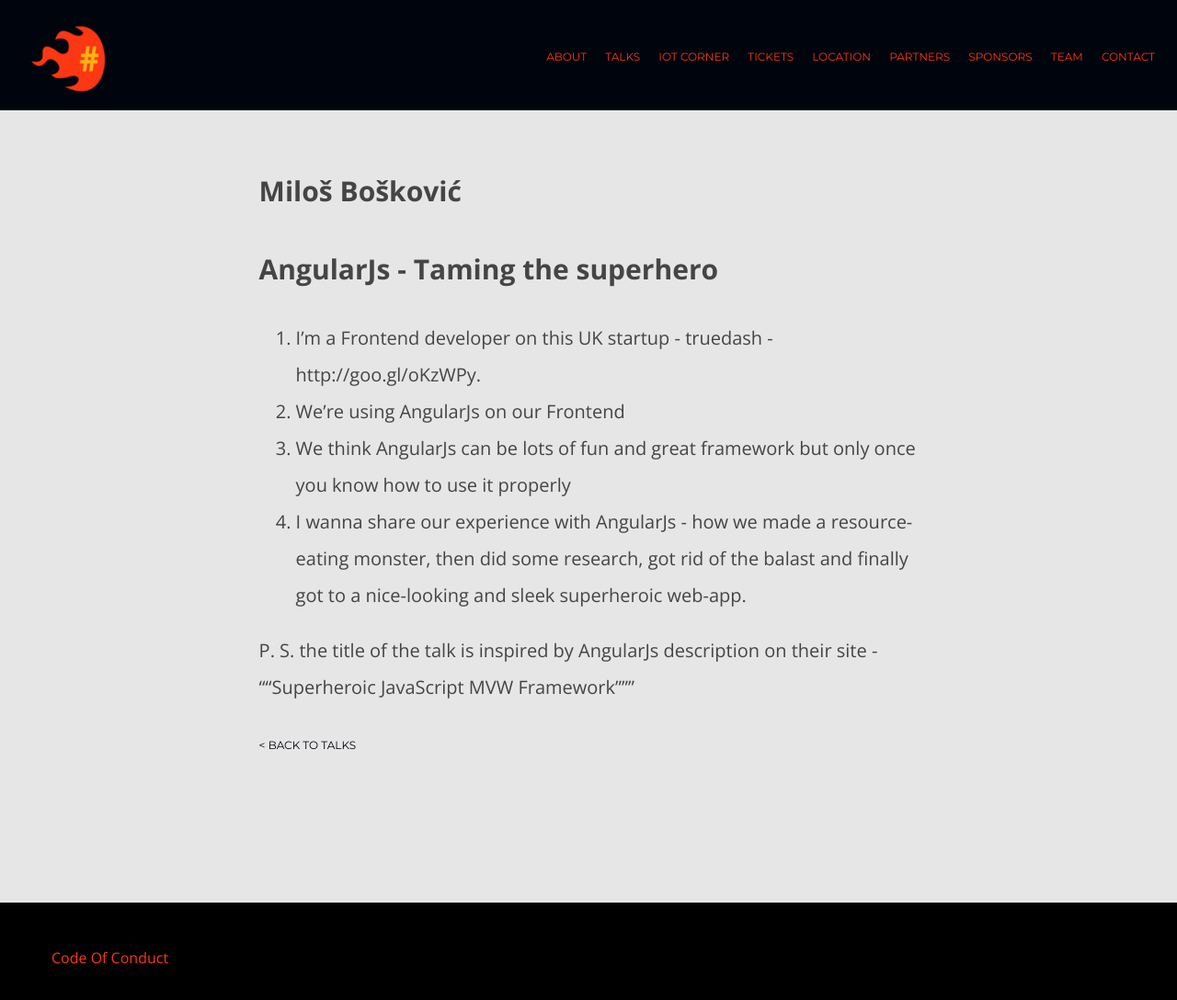
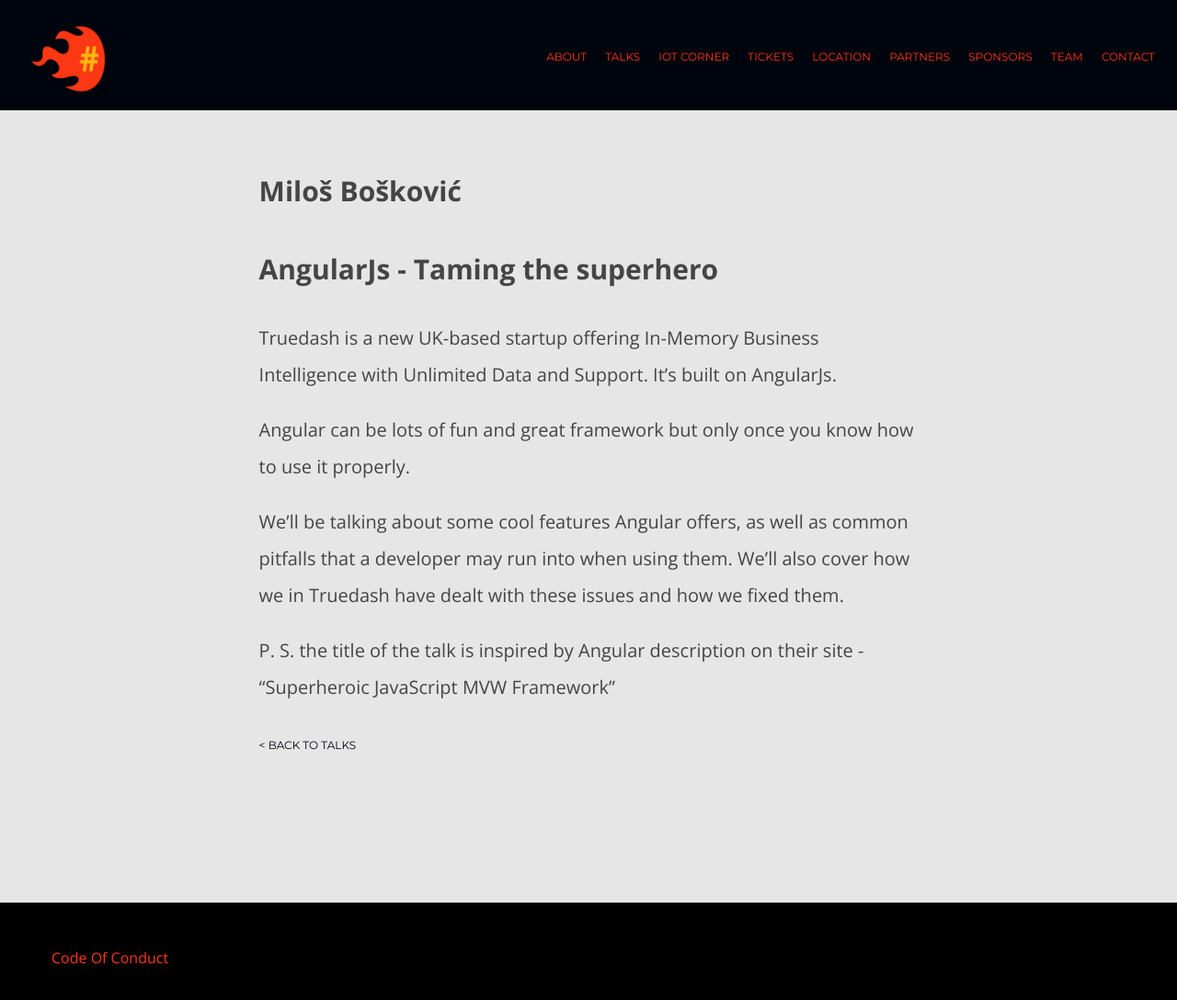
Before and after one commit to webcampsi/mb2015, a Jekyll site: the page built from _posts/2015-02-21-Milos-Boskovic.md, in a window 1280 px wide and 1102 px high. Shown: the top 1088 px of the window at 92% size. Built offline with Jekyll 4.4.1, drawn with Linux system fonts in a browser that asks for light colours.

Commit message:
update talk description

```diff
--- a/_posts/2015-02-21-Milos-Boskovic.md
+++ b/_posts/2015-02-21-Milos-Boskovic.md
@@ -7,9 +7,10 @@
 layout: talks
 ---
 
-1. I'm a Frontend developer on this UK startup - truedash - http://goo.gl/oKzWPy.
-2. We're using AngularJs on our Frontend
-3. We think AngularJs can be lots of fun and great framework but only once you know how to use it properly
-4. I wanna share our experience with AngularJs - how we made a resource-eating monster, then did some research, got rid of the balast and finally got to a nice-looking and sleek superheroic web-app.
+Truedash is a new UK-based startup offering In-Memory Business Intelligence with Unlimited Data and Support. It's built on AngularJs.
 
-P. S. the title of the talk is inspired by AngularJs description on their site - ""Superheroic JavaScript MVW Framework"""
+Angular can be lots of fun and great framework but only once you know how to use it properly.
+
+We'll be talking about some cool features Angular offers, as well as common pitfalls that a developer may run into when using them. We'll also cover how we in Truedash have dealt with these issues and how we fixed them.
+
+P. S. the title of the talk is inspired by Angular description on their site - "Superheroic JavaScript MVW Framework"
```
